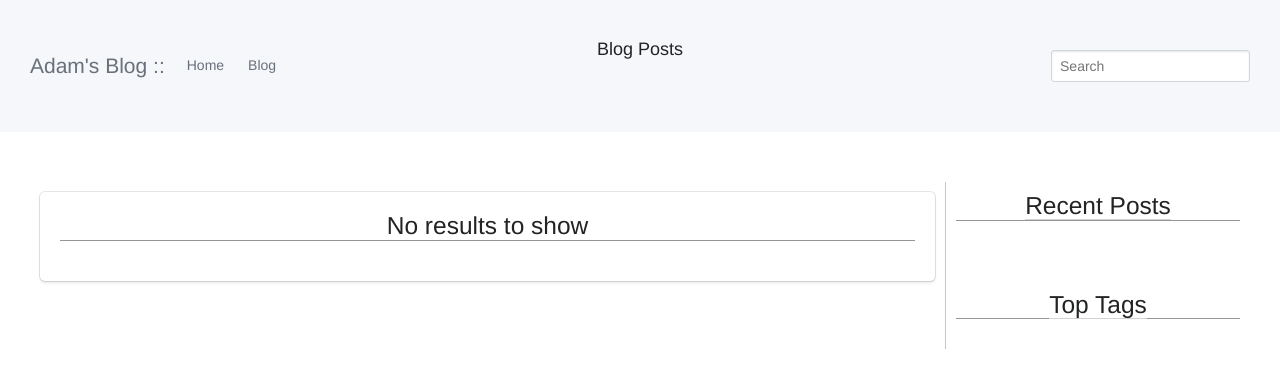
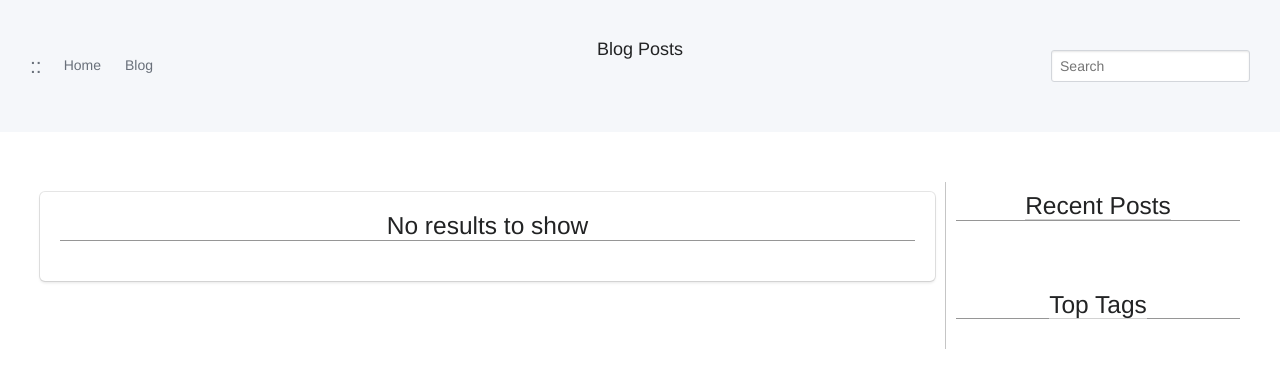
Before and after one commit to adamlamers/dokku-flask-blog, a Python web app: template templates/blog_list.html in a window 1280 px wide. Shown: the top 378 px of the page. Run offline with Jinja, Linux system fonts and the light colour scheme; the template is opened without the code that fills it, so the values that code supplies are empty.

Commit message:
change title based on settings

```diff
--- a/templates/admin_settings.html
+++ b/templates/admin_settings.html
@@ -1,6 +1,6 @@
 {% extends "base.html" %}
 
-{% block title %} New Post {% endblock %}
+{% block title %} Settings {% endblock %}
 
 {% block sidebar %}
 <div class="content">
--- a/templates/base.html
+++ b/templates/base.html
@@ -21,7 +21,7 @@
 <html lang="en">
 <head>
     <meta charset="UTF-8">
-    <title>Adam's Blog :: {% block title %} UNDEFINED {%endblock %}</title>
+    <title>{{ settings.blog_title }} :: {% block title %} UNDEFINED {%endblock %}</title>
     <link rel="stylesheet" href="{{ url_for('static', filename='css/bulma.min.css') }}" media="all">
     <link rel="stylesheet" href="{{ url_for('static', filename='css/font-awesome.min.css') }}" media="all">
     <link rel="stylesheet" href="{{ url_for('static', filename='css/simplemde.min.css') }}" media="all">
@@ -34,7 +34,7 @@
         <nav class="nav">
             <div class="nav-left">
                 <a class="nav-item is-brand">
-                    <span class="logo-text">Adam's Blog ::</span>
+                    <span class="logo-text">{{ settings.blog_title }} ::</span>
                 </a>
                 <a class="nav-item is-tab" href="/">
                     Home
```
